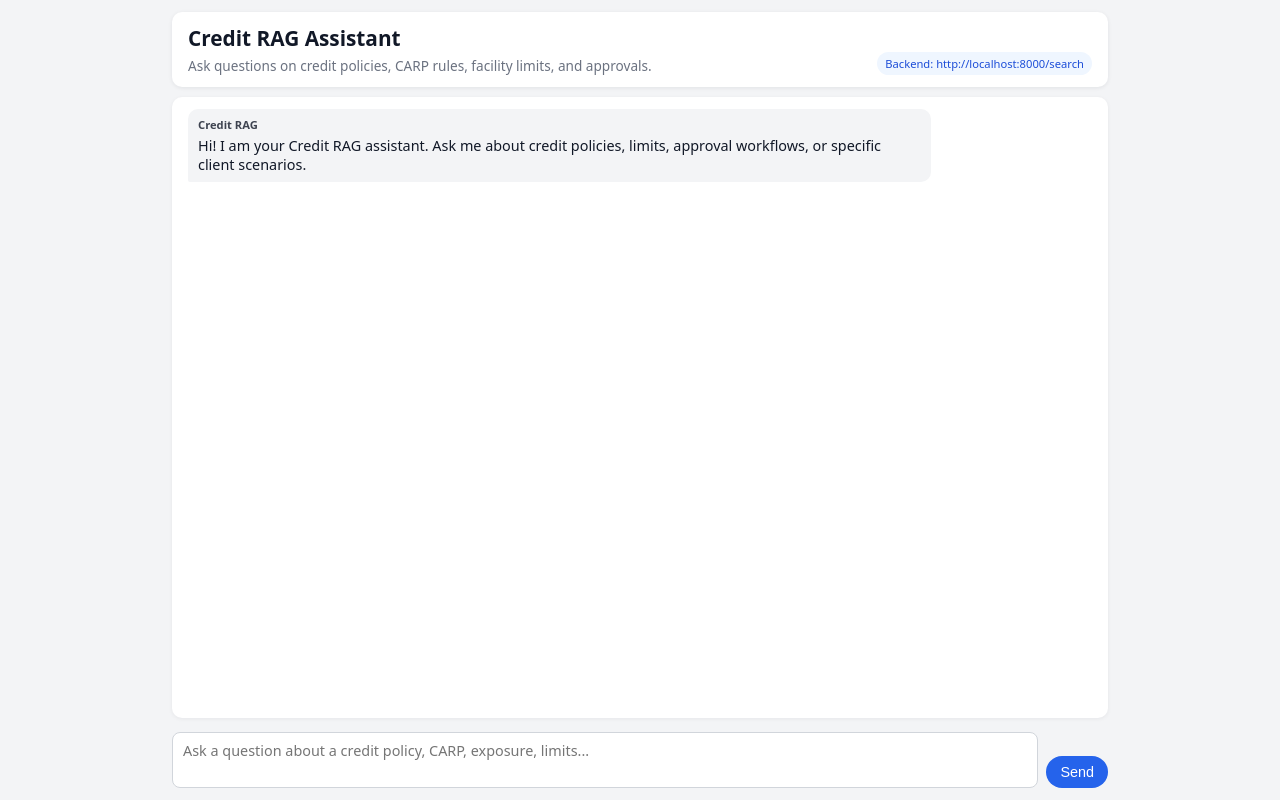
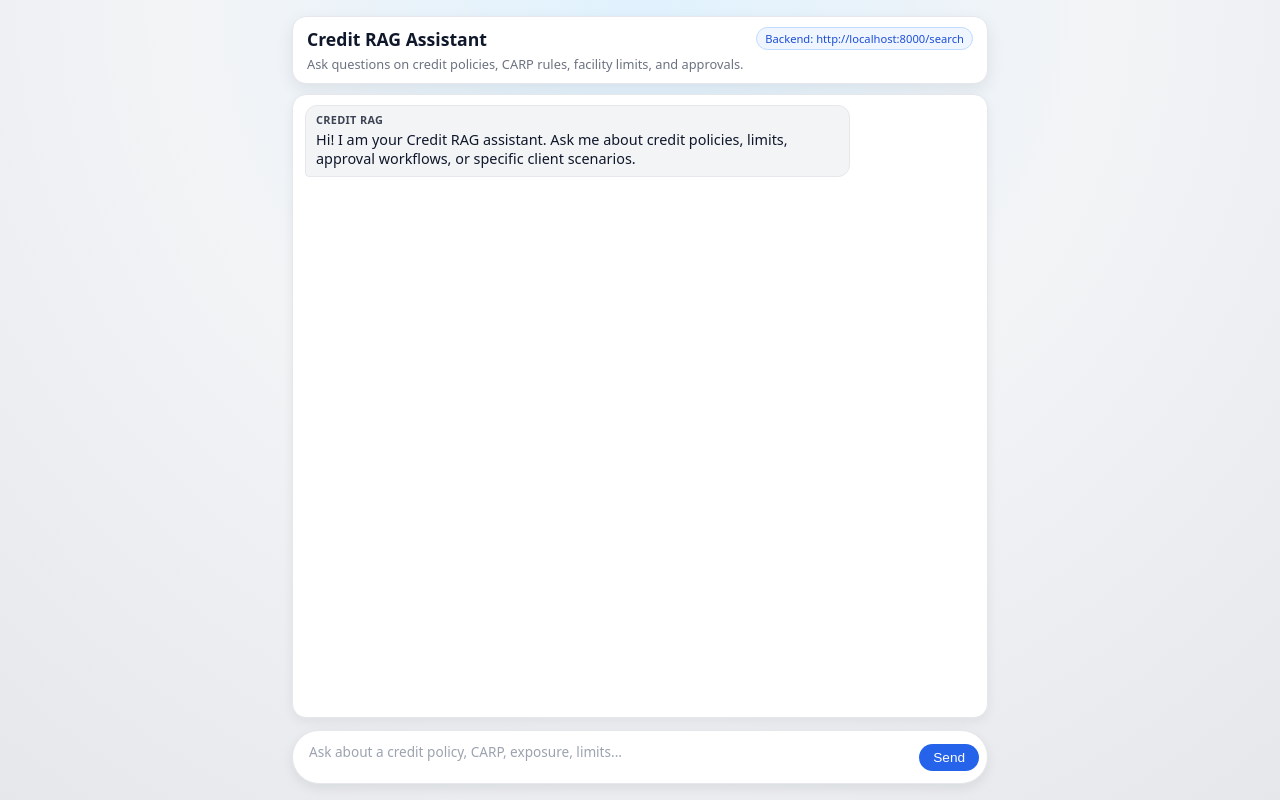
Before and after one commit to SakshamDixitSBH/AI, a plain HTML site: page credit_rag_tfidf_project/index.html in a window 1280 px wide. Drawn offline with Linux system fonts and the light colour scheme.

Commit message:
Update index.html

```diff
--- a/credit_rag_tfidf_project/index.html
+++ b/credit_rag_tfidf_project/index.html
@@ -7,8 +7,8 @@
   <style>
     :root {
       font-family: system-ui, -apple-system, BlinkMacSystemFont, 'Segoe UI', sans-serif;
-      color: #111827;
-      background-color: #f3f4f6;
+      color: #0f172a;
+      background: radial-gradient(circle at top, #e0f2fe 0, #f3f4f6 45%, #e5e7eb 100%);
     }
 
     body {
@@ -19,31 +19,33 @@
       height: 100vh;
       display: grid;
       grid-template-rows: auto 1fr auto;
-      max-width: 960px;
+      max-width: 720px;          /* narrower, less “big box” */
       margin: 0 auto;
-      padding: 12px;
+      padding: 16px 12px;
       box-sizing: border-box;
     }
 
     .app-header {
       display: flex;
       justify-content: space-between;
-      align-items: flex-end;
+      align-items: flex-start;
       gap: 12px;
-      padding: 12px 16px;
+      padding: 10px 14px;
       background: white;
-      border-radius: 10px;
-      box-shadow: 0 1px 4px rgba(15, 23, 42, 0.08);
+      border-radius: 14px;
+      box-shadow: 0 6px 16px rgba(15, 23, 42, 0.08);
+      border: 1px solid #e5e7eb;
     }
 
     .app-header h1 {
       margin: 0;
-      font-size: 1.3rem;
+      font-size: 1.1rem;
+      font-weight: 600;
     }
 
     .app-subtitle {
       margin: 4px 0 0;
-      font-size: 0.85rem;
+      font-size: 0.8rem;
       color: #6b7280;
     }
 
@@ -51,28 +53,30 @@
       font-size: 0.7rem;
       background: #eff6ff;
       color: #1d4ed8;
-      padding: 4px 8px;
+      padding: 3px 8px;
       border-radius: 999px;
-      max-width: 260px;
+      max-width: 220px;
       text-overflow: ellipsis;
       overflow: hidden;
       white-space: nowrap;
+      border: 1px solid #bfdbfe;
     }
 
     .app-main {
       margin-top: 10px;
-      margin-bottom: 10px;
-      padding: 12px 16px;
+      margin-bottom: 8px;
+      padding: 10px 12px;
       background: white;
-      border-radius: 10px;
-      box-shadow: 0 1px 4px rgba(15, 23, 42, 0.06);
+      border-radius: 14px;
+      box-shadow: 0 4px 12px rgba(15, 23, 42, 0.06);
+      border: 1px solid #e5e7eb;
       overflow-y: auto;
     }
 
     .message-list {
       display: flex;
       flex-direction: column;
-      gap: 8px;
+      gap: 6px;
     }
 
     .message-row {
@@ -88,29 +92,33 @@
     }
 
     .message-bubble {
-      max-width: 80%;
-      padding: 8px 10px;
-      border-radius: 10px;
+      max-width: 78%;
+      padding: 7px 10px;
+      border-radius: 12px;
       font-size: 0.9rem;
+      line-height: 1.35;
     }
 
     .message-bubble--user {
       background: #2563eb;
       color: white;
-      border-bottom-right-radius: 2px;
+      border-bottom-right-radius: 4px;
     }
 
     .message-bubble--assistant {
       background: #f3f4f6;
-      color: #111827;
-      border-bottom-left-radius: 2px;
+      color: #0f172a;
+      border-bottom-left-radius: 4px;
+      border: 1px solid #e5e7eb;
     }
 
     .message-role {
-      font-size: 0.7rem;
+      font-size: 0.68rem;
       font-weight: 600;
       opacity: 0.8;
-      margin-bottom: 4px;
+      margin-bottom: 2px;
+      text-transform: uppercase;
+      letter-spacing: 0.03em;
     }
 
     .message-text {
@@ -124,37 +132,47 @@
     .message-input {
       display: flex;
       gap: 8px;
-      align-items: flex-end;
+      align-items: center;
+      padding: 6px 8px;
+      background: white;
+      border-radius: 999px;
+      box-shadow: 0 4px 12px rgba(15, 23, 42, 0.08);
+      border: 1px solid #e5e7eb;
     }
 
     .message-input__textarea {
       flex: 1;
       resize: none;
-      padding: 8px 10px;
-      border-radius: 8px;
-      border: 1px solid #d1d5db;
+      padding: 6px 8px;
+      border-radius: 999px;
+      border: none;
       font-family: inherit;
       font-size: 0.9rem;
+      line-height: 1.3;
+      max-height: 72px;     /* prevent it from getting too tall */
+      min-height: 28px;     /* small by default */
+      outline: none;
     }
 
-    .message-input__textarea:focus {
-      outline: none;
-      border-color: #2563eb;
-      box-shadow: 0 0 0 1px #2563eb20;
+    .message-input__textarea::placeholder {
+      color: #9ca3af;
+      font-size: 0.85rem;
     }
 
     .message-input__button {
-      padding: 8px 14px;
+      padding: 6px 14px;
       border-radius: 999px;
       border: none;
-      font-size: 0.9rem;
+      font-size: 0.85rem;
       cursor: pointer;
       background: #2563eb;
       color: white;
+      font-weight: 500;
+      white-space: nowrap;
     }
 
     .message-input__button:disabled {
-      opacity: 0.6;
+      opacity: 0.65;
       cursor: default;
     }
 
@@ -164,8 +182,24 @@
       border-radius: 8px;
       background: #fef2f2;
       color: #b91c1c;
-      font-size: 0.8rem;
+      font-size: 0.78rem;
       display: none;
+    }
+
+    @media (max-width: 600px) {
+      .app-root {
+        max-width: 100%;
+        padding-inline: 8px;
+      }
+
+      .app-header,
+      .app-main {
+        padding-inline: 10px;
+      }
+
+      .message-bubble {
+        max-width: 84%;
+      }
     }
   </style>
 </head>
@@ -191,8 +225,8 @@
         <textarea
           id="input"
           class="message-input__textarea"
-          rows="2"
-          placeholder="Ask a question about a credit policy, CARP, exposure, limits..."
+          rows="1"
+          placeholder="Ask about a credit policy, CARP, exposure, limits..."
         ></textarea>
         <button id="send-btn" class="message-input__button">
           Send
@@ -285,6 +319,7 @@
 
       appendMessage("user", question);
       inputEl.value = "";
+      inputEl.style.height = "28px"; // reset small
       inputEl.focus();
 
       isLoading = true;
@@ -310,6 +345,13 @@
       }
     }
 
+    // Auto-adjust textarea height (but still small)
+    inputEl.addEventListener("input", () => {
+      inputEl.style.height = "28px";
+      const newHeight = Math.min(inputEl.scrollHeight, 72);
+      inputEl.style.height = newHeight + "px";
+    });
+
     // Initial welcome message
     appendMessage(
       "assistant",
```
